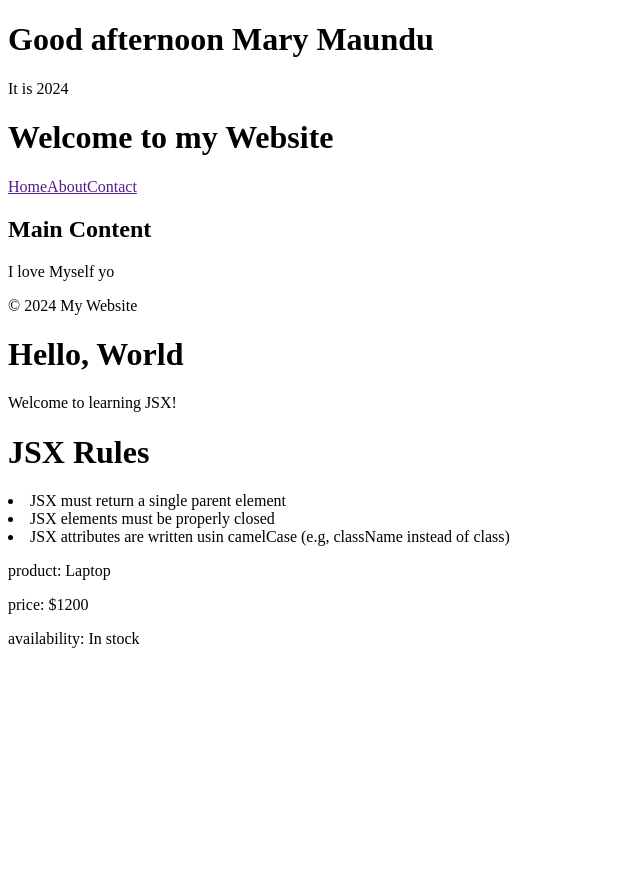
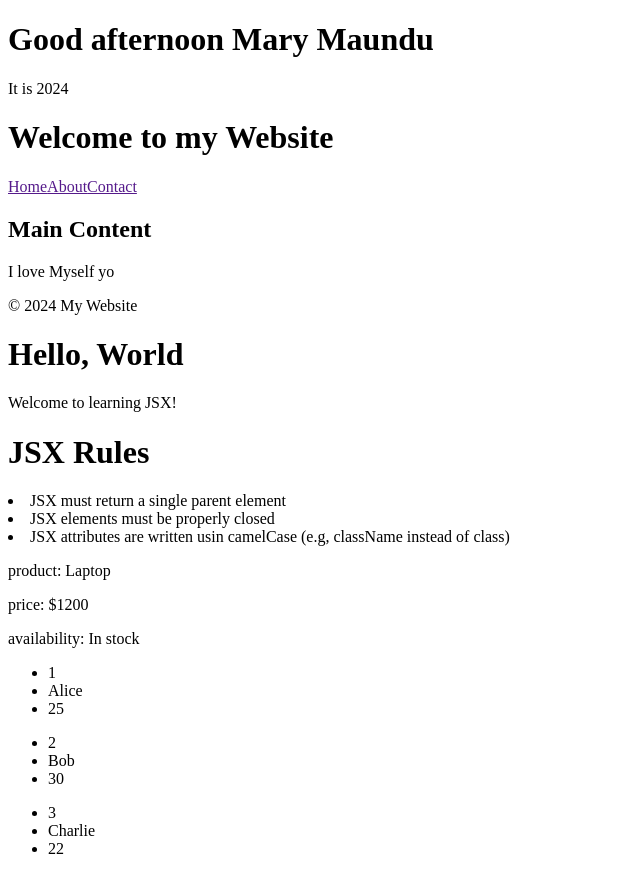
Before and after one commit to maundu55/project, a React (Vite) app: page / in a window 1280 px wide. Shown: the whole page, without its empty margins (0-640 px from the left). Before the commit the page ends 800 px from the top, so only its background shows below. Built offline with nearby package versions, Linux system fonts and the light colour scheme.

Commit message:
rendering lists using map method in react.js

```diff
--- a/src/App.jsx
+++ b/src/App.jsx
@@ -6,6 +6,7 @@ import Footer from "./components/Footer"
 import WelcomeMessage from "./components/WelcomeMessage"
 import JSXRules from "./components/JSXRules"
 import ProductInfo from "./components/ProductInfo"
+import UserList from "./components/UserList"
 
 function App() {
 
@@ -18,7 +19,7 @@ function App() {
     <WelcomeMessage />
     <JSXRules />
     <ProductInfo />
-
+    <UserList />
     </>
 
   )
--- /dev/null
+++ b/src/components/UserList.jsx
@@ -0,0 +1,22 @@
+import React from 'react'
+
+const UserList = () => {
+    const users =[
+        {id: 1, name:"Alice", age:25},
+        {id: 2, name:"Bob", age:30},
+        {id: 3, name:"Charlie", age:22}
+    ]
+  return (
+    <div>
+        {users.map(user=>
+            <ul key={user.id}>
+                <li key={user.id}>{user.id}</li>
+                <li key={user.name}>{user.name}</li>
+                <li key={user.age}>{user.age}</li>
+            </ul>
+        )}
+    </div>
+  )
+}
+
+export default UserList
```
